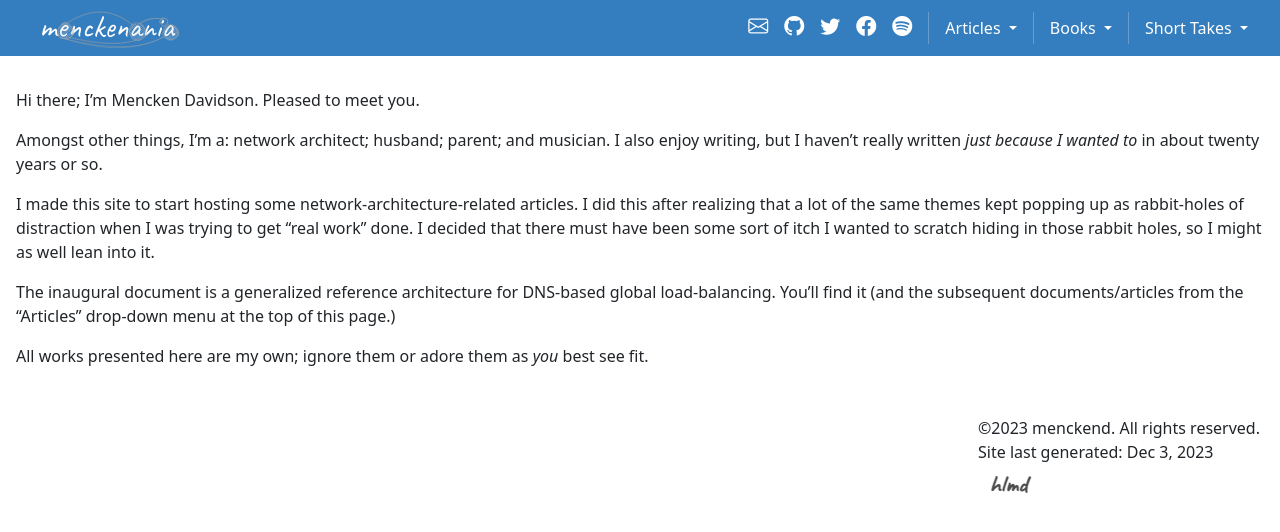
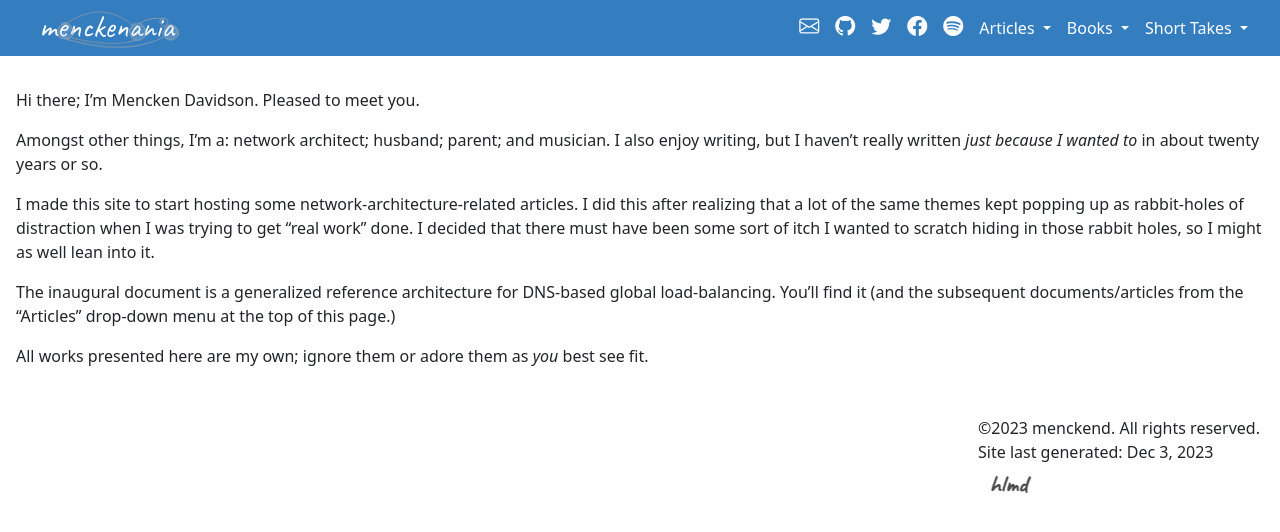
Before and after one commit to menckend/alpha, a Jekyll site: the page built from index.md, in a window 1280 px wide. Shown: the top 532 px of the page. Built offline with Jekyll 4.4.1, drawn with Linux system fonts in a browser that asks for light colours.

Commit message:
Update newtemplate-header.html

```diff
--- a/_includes/newtemplate-header.html
+++ b/_includes/newtemplate-header.html
@@ -58,10 +58,6 @@
             {% assign thisl1name = myl1pages | where_exp: 'page', 'page.l2idx == nil' | map: 'title' | compact | uniq %}
             {% assign thisl1url = myl1pages | where_exp: 'page', 'page.l2idx == nil' | map: 'url' %}
             {% comment %} Building a dropdown button for each unique l1idx value in our pages  {% endcomment %}
-            <li class="nav-item py-2 py-lg-1 col-12 col-lg-auto">
-              <div class="vr d-none d-lg-flex h-100 mx-lg-2 menck-topnav-text-color"></div>
-              <hr class="d-lg-none my-2 menck-topnav-text-color">
-            </li>
             <!-- library/dropdown-menu -->
             <li class="nav-item dropdown menck-topnav-text-color">
               <button type="button" class="btn btn-link nav-link py-2 px-0 px-lg-2 dropdown-toggle menck-topnav-text-color show" data-bs-toggle="dropdown" aria-expanded="true" data-bs-display="static">
```
